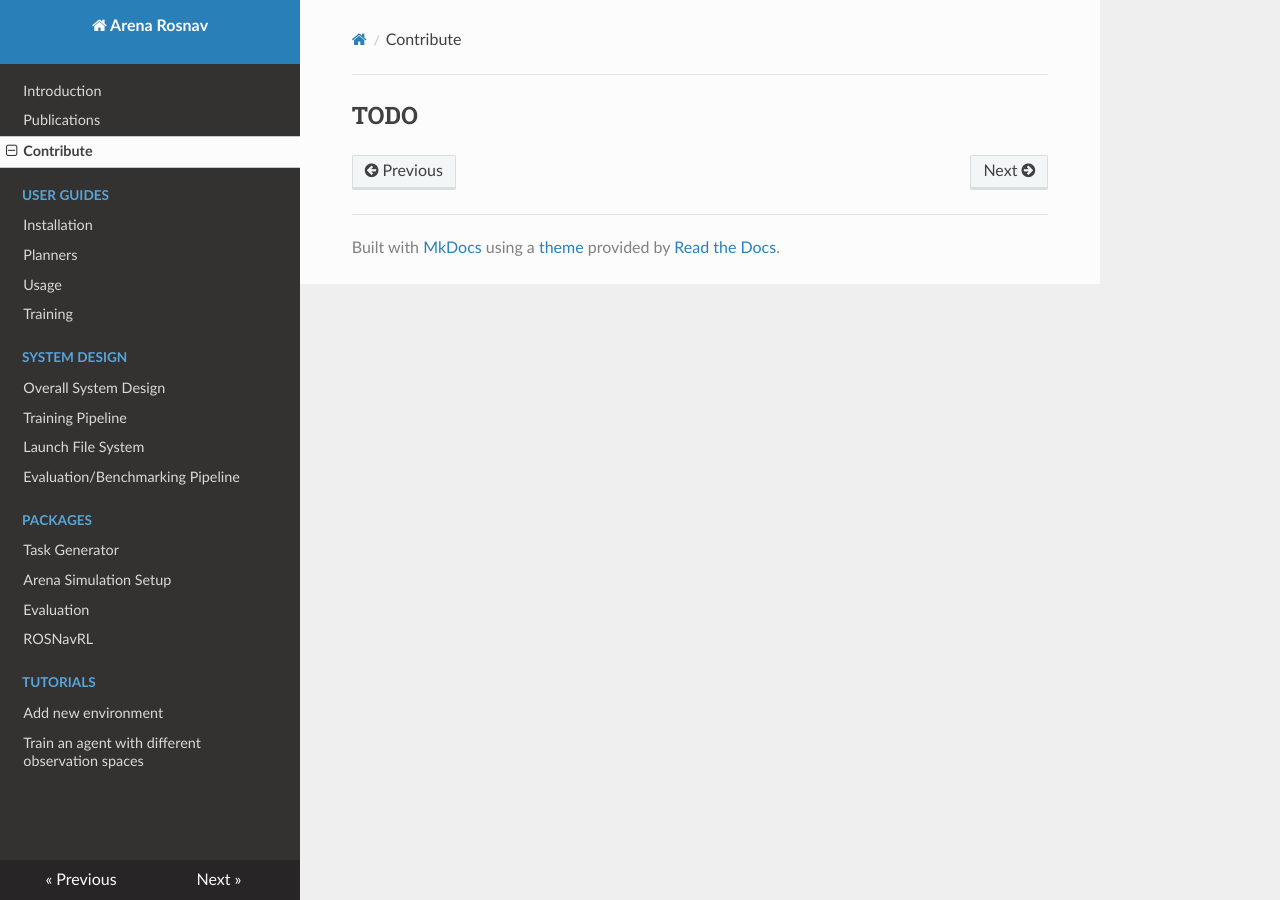
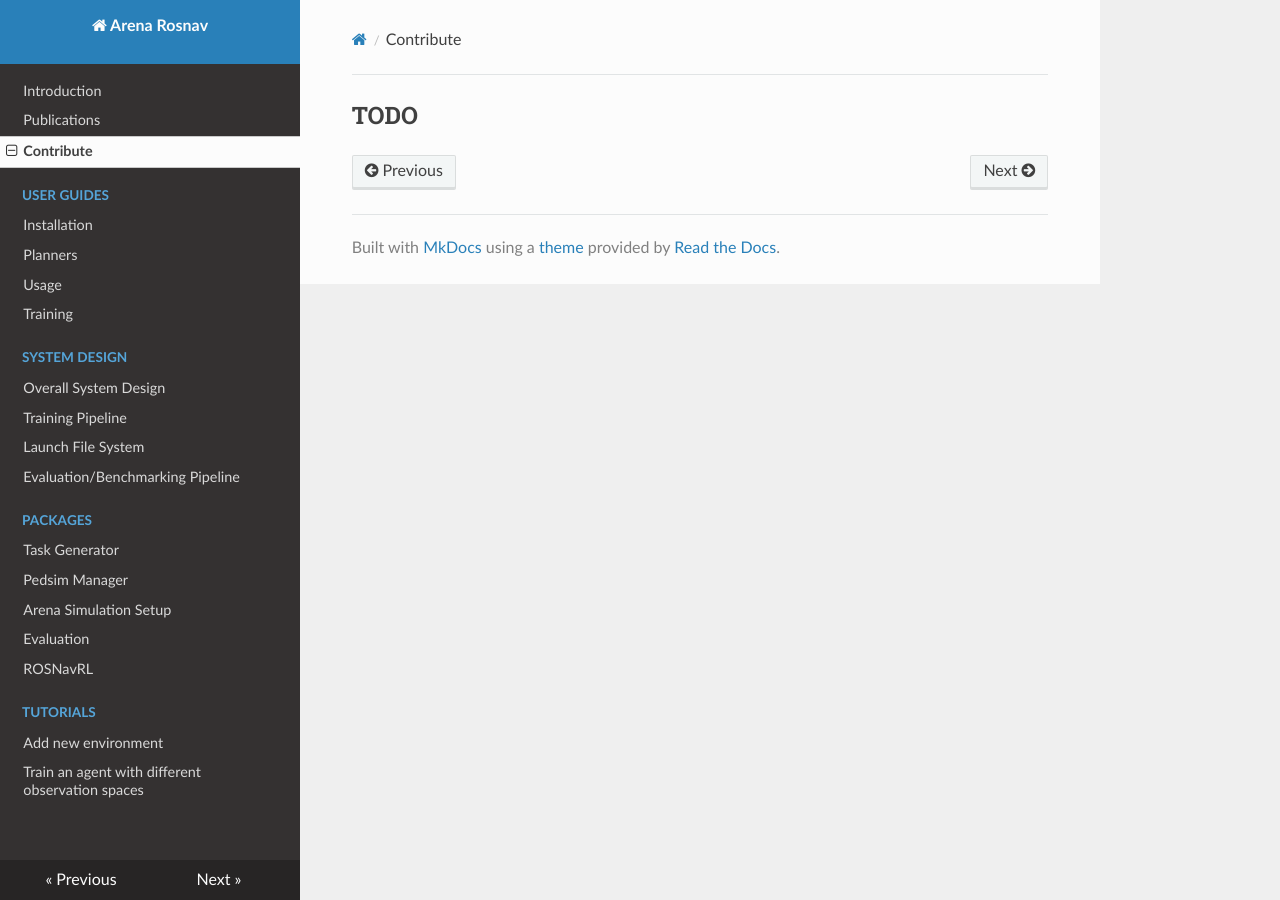
Before and after one commit to Arena-Rosnav/.github, an MkDocs documentation site: the page built from docs/contribute.md, in a window 1280 px wide. Built offline with MkDocs 1.6.1, drawn with Linux system fonts in a browser that asks for light colours; nearby versions of some CDN libraries; comment, search, counter and statistics services are not loaded.

Commit message:
Update mkdocs.yml

```diff
--- a/mkdocs.yml
+++ b/mkdocs.yml
@@ -20,6 +20,7 @@ nav:
 
   - Packages:
       - Task Generator: "packages/task_generator.md"
+      - Pedsim Manager: "packages/pedsim_manager.md"
       - Arena Simulation Setup: "packages/arena_simulation_setup.md"
       - Evaluation: "packages/arena_evaluation.md"
       - ROSNavRL: "packages/rosnavrl.md"
```
